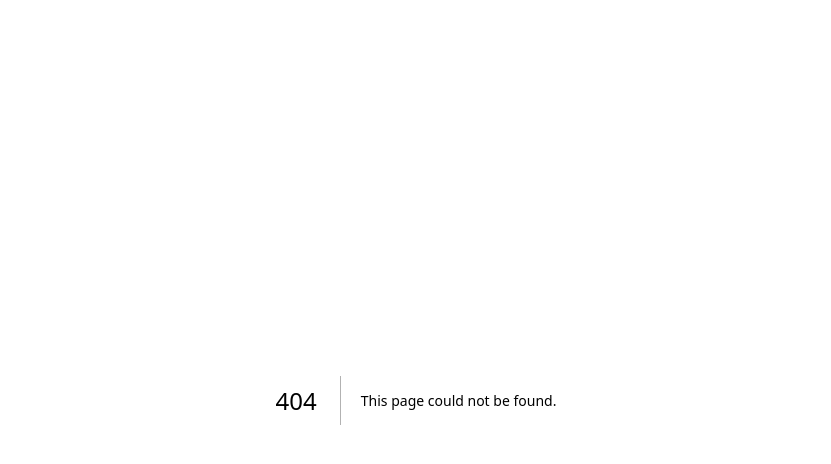
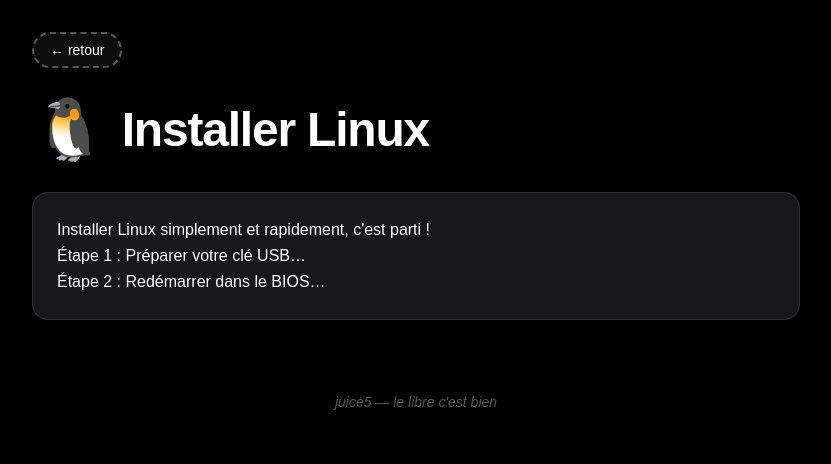
Before and after one commit to lucianmocan/nuit-info-2025, a Next.js app: page /tutos/linux-install in a window 1280 px wide. Before the commit this address had no page. Shown: the top 464 px of the page, without its empty margins (224-1055 px from the left). Built offline with nearby package versions, Linux system fonts and the light colour scheme.

Commit message:
fix(tutos): Chemin tutos.

```diff
--- a/app/page.tsx
+++ b/app/page.tsx
@@ -225,7 +225,7 @@
             </Link>
 
             <div className="group relative cursor-pointer overflow-hidden rounded-2xl border-4 border-dashed border-white/20 bg-zinc-900 p-6 transition-all hover:rotate-2 hover:scale-105 hover:border-solid hover:border-white hover:bg-zinc-800">
-              <Link href="/tuto" className="group relative cursor-pointer overflow-hidden rounded-2xl border-4 border-dashed border-white/20 bg-zinc-900 p-6 transition-all hover:rotate-2 hover:scale-105 hover:border-solid hover:border-white hover:bg-zinc-800">
+              <Link href="/tutos" className="group relative cursor-pointer overflow-hidden rounded-2xl border-4 border-dashed border-white/20 bg-zinc-900 p-6 transition-all hover:rotate-2 hover:scale-105 hover:border-solid hover:border-white hover:bg-zinc-800">
               <div className="absolute -left-8 -top-8 text-9xl opacity-5 transition-all group-hover:-rotate-12 group-hover:scale-110">
                 📚
               </div>
--- /dev/null
+++ b/app/tutos/linux-install/page.tsx
@@ -0,0 +1,11 @@
+import TutoSkeleton from "../skeleton";
+
+export default function InstallerLinux() {
+  return (
+    <TutoSkeleton title="Installer Linux" emoji="🐧">
+        <p>Installer Linux simplement et rapidement, c'est parti !</p>
+        <p>Étape 1 : Préparer votre clé USB…</p>
+        <p>Étape 2 : Redémarrer dans le BIOS…</p>
+    </TutoSkeleton>
+  );
+}
--- /dev/null
+++ b/app/tutos/skeleton.tsx
@@ -0,0 +1,33 @@
+"use client";
+
+import Link from "next/link";
+
+export default function TutoSkeleton({ title, emoji, children }) {
+  return (
+    <div className="flex min-h-screen flex-col items-center bg-black text-white p-8">
+      <main className="w-full max-w-3xl flex flex-col gap-8">
+        <Link
+          href="/tutos"
+          className="group inline-flex w-fit items-center gap-2 rounded-full border-2 border-dashed border-white/30 bg-white/5 px-4 py-1.5 text-sm transition-all hover:scale-110 hover:border-white hover:bg-white hover:text-black"
+        >
+          ← retour
+        </Link>
+
+        <h1 className="text-5xl font-bold tracking-tight flex items-center gap-4">
+          <span className="text-6xl">{emoji}</span> {title}
+        </h1>
+
+        <div className="rounded-2xl bg-zinc-900 p-6 border border-white/10 shadow-xl leading-relaxed">
+          {children || (
+            <p className="text-white/70 italic">
+            </p>
+          )}
+        </div>
+
+        <p className="mt-10 text-center text-sm text-zinc-600 italic">
+          juice5 — le libre c'est bien
+        </p>
+      </main>
+    </div>
+  );
+}
```
Also changed, not shown: app/tutos/page.tsx (renamed from app/tuto/page.tsx).
